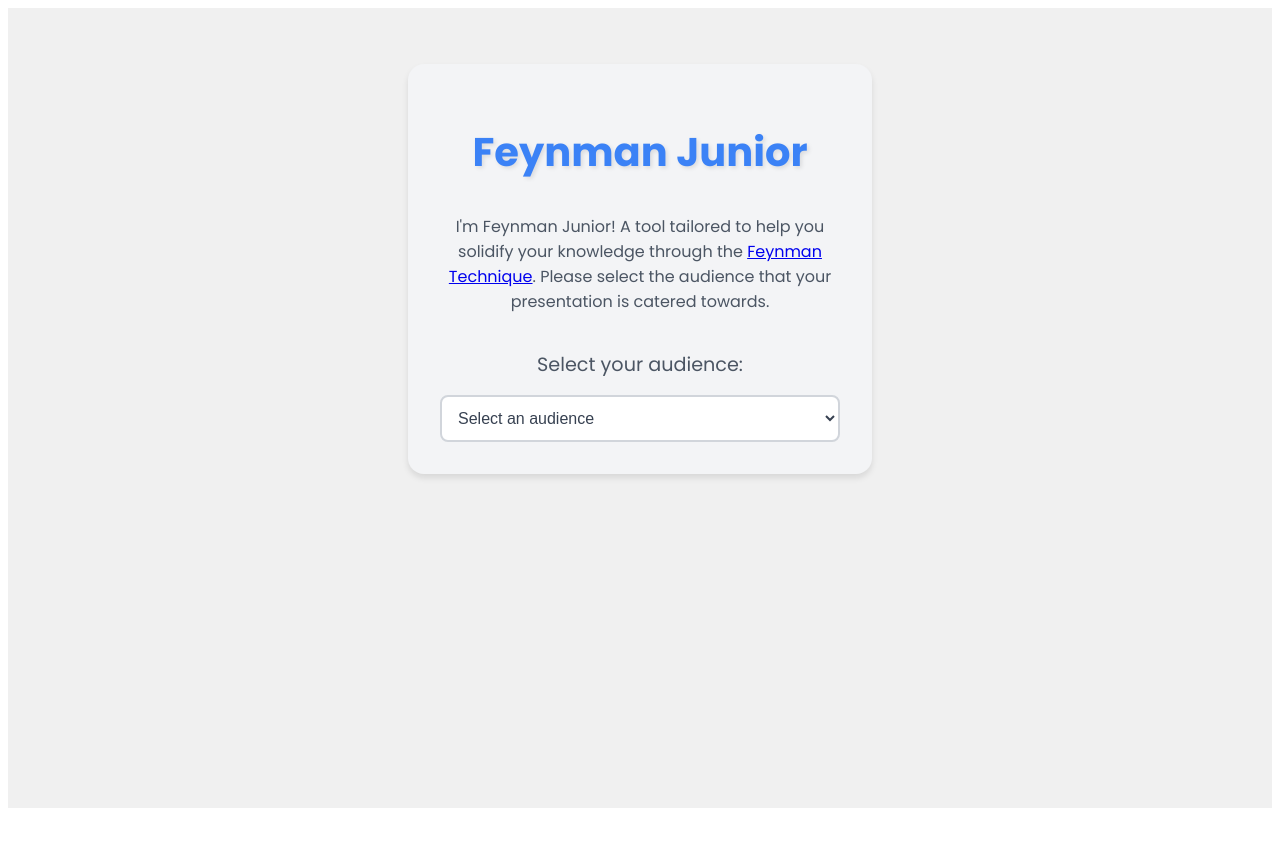
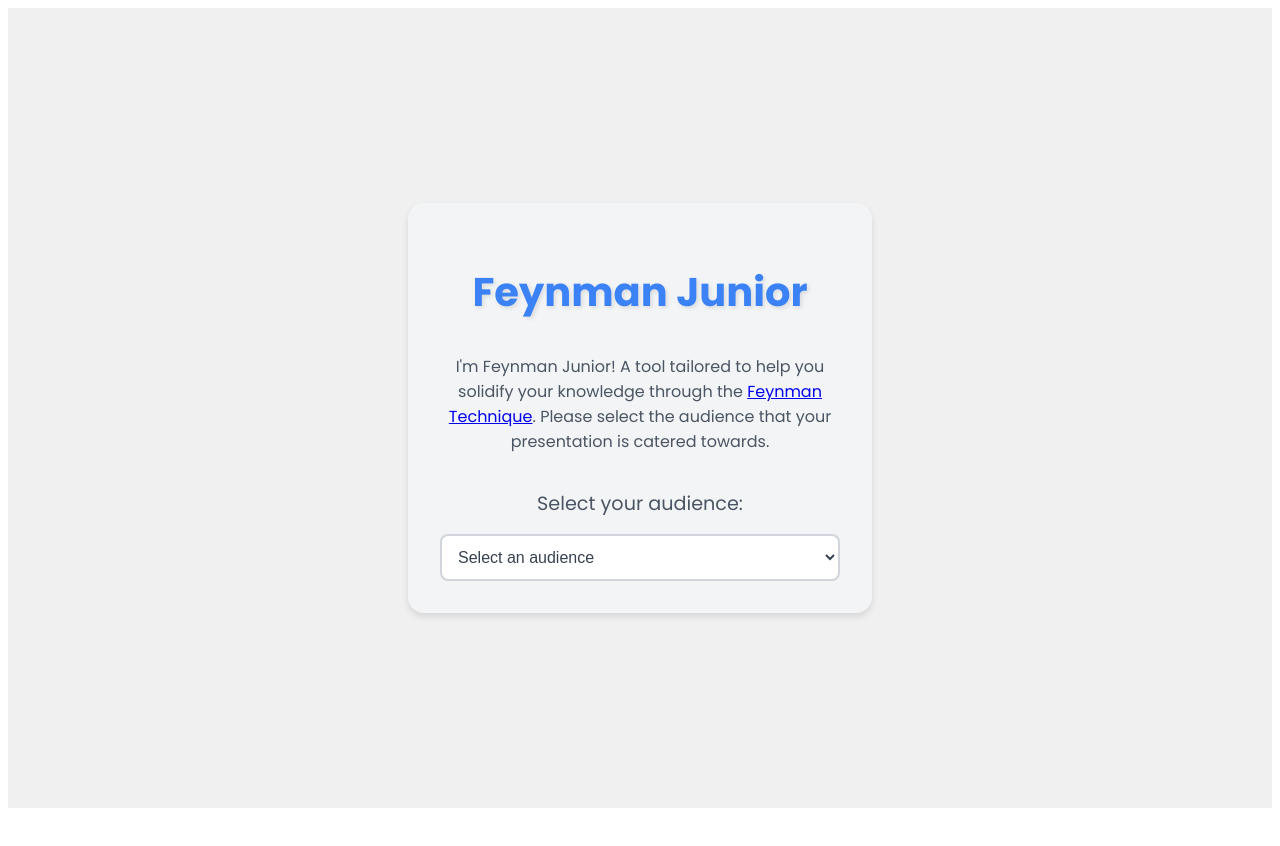
Before and after one commit to ACED-HR2024/feynman-junior, a React (Create React App) app in the folder my-app/: page / in a window 1280 px wide. Shown: the top 846 px of the page. After the commit the page ends 816 px from the top, so only its background shows below. Built offline with nearby package versions, Linux system fonts and the light colour scheme.

Commit message:
Added new loading screen

```diff
--- a/my-app/src/App.css
+++ b/my-app/src/App.css
@@ -1,28 +1,57 @@
 /* .App {
   text-align: center;
-}
+/* App.css */
 
-.App-logo {
-  height: 40vmin;
-  pointer-events: none;
-}
-
-@media (prefers-reduced-motion: no-preference) {
-  .App-logo {
-    animation: App-logo-spin infinite 20s linear;
-  }
-}
-
-.App-header {
-  background-color: #282c34;
-  min-height: 100vh;
+.app-container {
   display: flex;
   flex-direction: column;
   align-items: center;
   justify-content: center;
-  font-size: calc(10px + 2vmin);
-  color: white;
-} */
+  min-height: 100vh;
+  background-color: #f0f0f0;
+  font-family: Arial, sans-serif;
+  position: relative;
+  overflow: hidden;
+}
+
+.screen {
+  position: absolute;
+  top: 0;
+  left: 0;
+  width: 100%;
+  height: 100%;
+  display: flex;
+  flex-direction: column;
+  align-items: center;
+  justify-content: center;
+  transition: all 0.5s ease-in-out;
+  opacity: 0;
+  transform: translateY(100%);
+}
+
+.screen.active {
+  opacity: 1;
+  transform: translateY(0);
+}
+
+.middle-screen {
+  text-align: center;
+}
+
+.loading-spinner {
+  border: 4px solid #f3f3f3;
+  border-top: 4px solid #3498db;
+  border-radius: 50%;
+  width: 40px;
+  height: 40px;
+  animation: spin 1s linear infinite;
+  margin: 20px auto;
+}
+
+@keyframes spin {
+  0% { transform: rotate(0deg); }
+  100% { transform: rotate(360deg); }
+}
 
 
 .textarea {
--- a/my-app/src/App.tsx
+++ b/my-app/src/App.tsx
@@ -1,49 +1,43 @@
 import React, { useEffect, useState } from 'react';
 import './App.css';
 import AudienceSelect from './functions/AudienceSelect';
+import MiddleScreen from './functions/MiddleScreen';
 import LLMInput from './functions/LLMInput';
 import { ollamaService } from './ollama_service/ollama_service';
 
 function App() {
     const [audience, setAudience] = useState('');
-    const [isTransitioning, setIsTransitioning] = useState(false);
+    const [stage, setStage] = useState<'select' | 'priming' | 'input'>('select');
     const [inputValue, setInputValue] = useState<string>('');
     const [ollamaResponse, setOllamaResponse] = useState<string>('');
-    const [isPrimed, setIsPrimed] = useState(false);
 
     const handleAudienceChange = (newAudience: string) => {
         setAudience(newAudience);
         if (newAudience) {
-            setIsTransitioning(true);
-            setTimeout(() => setIsTransitioning(false), 500);
+            setStage('priming');
         }
     };
 
     useEffect(() => {
-        if (audience) {
+        if (audience && stage === 'priming') {
             const primePrompt = `You are ${audience}. After reading the presentation you will ask 4 questions about the presentation topic as a ${audience}. The younger, the more inquisitive your questions.`;
 
             ollamaService.primeOllama(primePrompt)
                 .then(() => {
                     console.log(`Ollama primed with audience ${audience}`);
-                    setIsPrimed(true);
+                    setStage('input');
                 })
                 .catch((error) => {
                     console.error(`Error priming Ollama:`, error);
-                    setIsPrimed(false);
+                    setStage('select'); // Go back to select if there's an error
                 });
         }
-    }, [audience]);
+    }, [audience, stage]);
 
     const handleLLMSubmit = async (message: string) => {
         try {
             console.log('Submitted message', message);
             setInputValue(message);
-
-            if (!isPrimed) {
-                console.warn('Ollama is not primed yet. Please wait.');
-                return;
-            }
 
             const response = await ollamaService.sendMessage(message);
             console.log('LLM Response', response);
@@ -56,18 +50,13 @@ function App() {
 
     return (
         <div className="app-container">
-            <div style={{
-                transition: 'all 0.5s ease-in-out',
-                opacity: isTransitioning || audience ? 0 : 1,
-                transform: `translateY(${isTransitioning || audience ? '-100%' : '0'})`
-            }}>
-                <AudienceSelect audience={audience} onAudienceChange={handleAudienceChange} disabled={!!audience}/>
+            <div className={`screen ${stage === 'select' ? 'active' : ''}`}>
+                <AudienceSelect audience={audience} onAudienceChange={handleAudienceChange} disabled={stage !== 'select'}/>
             </div>
-            <div style={{
-                transition: 'all 0.5s ease-in-out',
-                opacity: isTransitioning || !audience ? 0 : 1,
-                transform: `translateY(${isTransitioning || !audience ? '100%' : '0'})`
-            }}>
+            <div className={`screen ${stage === 'priming' ? 'active' : ''}`}>
+                <MiddleScreen audience={audience} />
+            </div>
+            <div className={`screen ${stage === 'input' ? 'active' : ''}`}>
                 <LLMInput onSubmit={handleLLMSubmit} />
                 {ollamaResponse && (
                     <div className="ollama-response">
@@ -79,4 +68,5 @@ function App() {
         </div>
     );
 }
+
 export default App;
--- /dev/null
+++ b/my-app/src/functions/MiddleScreen.tsx
@@ -0,0 +1,17 @@
+import React from 'react';
+
+interface MiddleScreenProps {
+    audience: string;
+}
+
+const MiddleScreen: React.FC<MiddleScreenProps> = ({ audience }) => {
+    return (
+        <div className="middle-screen">
+            <h2>The code monkeys are logging in.</h2>
+            <p>Please wait while we get everything ready...</p>
+            <div className="loading-spinner"></div>
+        </div>
+    );
+};
+
+export default MiddleScreen;
--- a/my-app/src/ollama_service/ollama_service.tsx
+++ b/my-app/src/ollama_service/ollama_service.tsx
@@ -8,7 +8,7 @@ class OllamaService {
     constructor() {
         this.ollama = new ChatOllama({
             baseUrl: 'http://localhost:11434',
-            model: 'llama3.1:8b',
+            model: 'phi3',
             temperature: 1,
             cache: true,
         });
```
